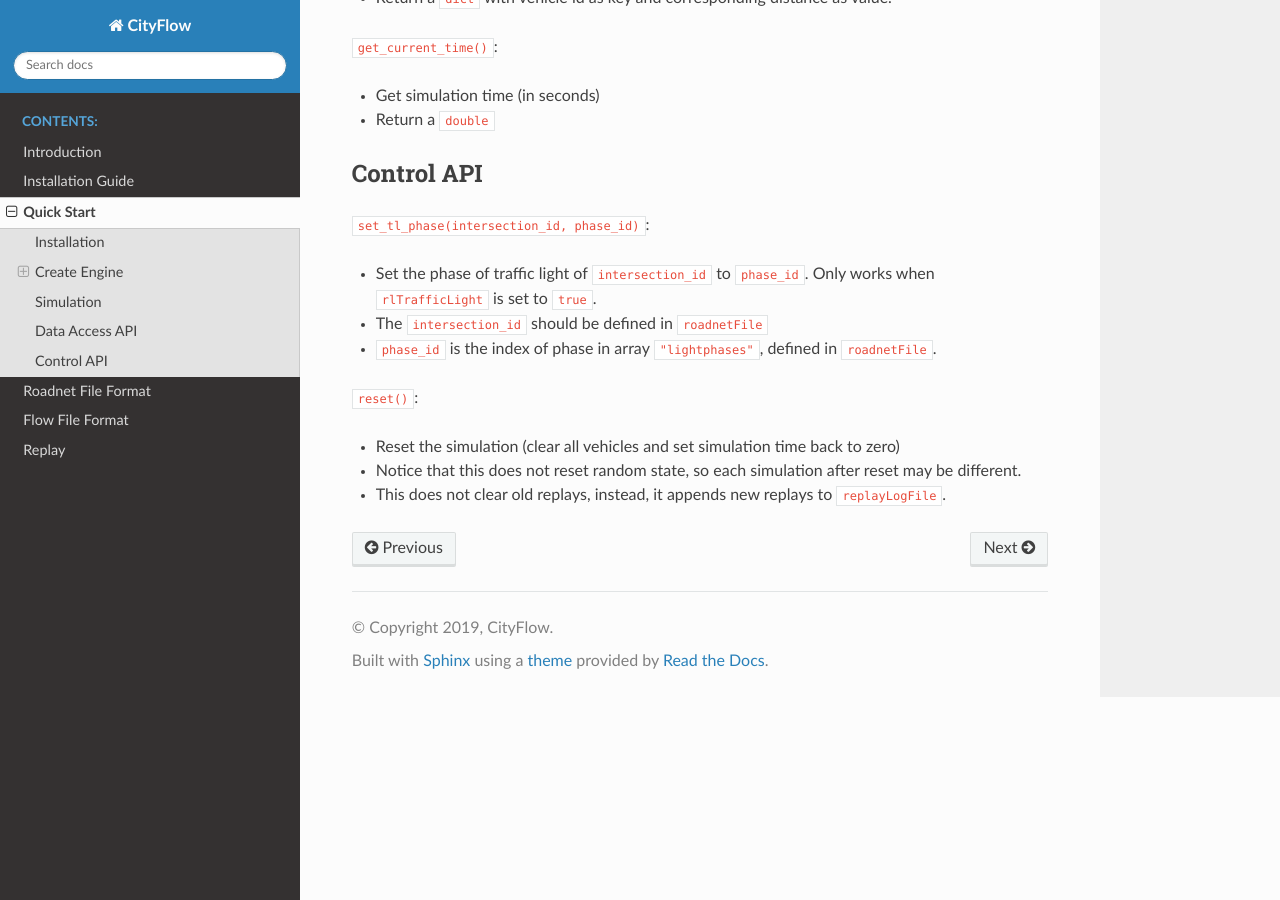
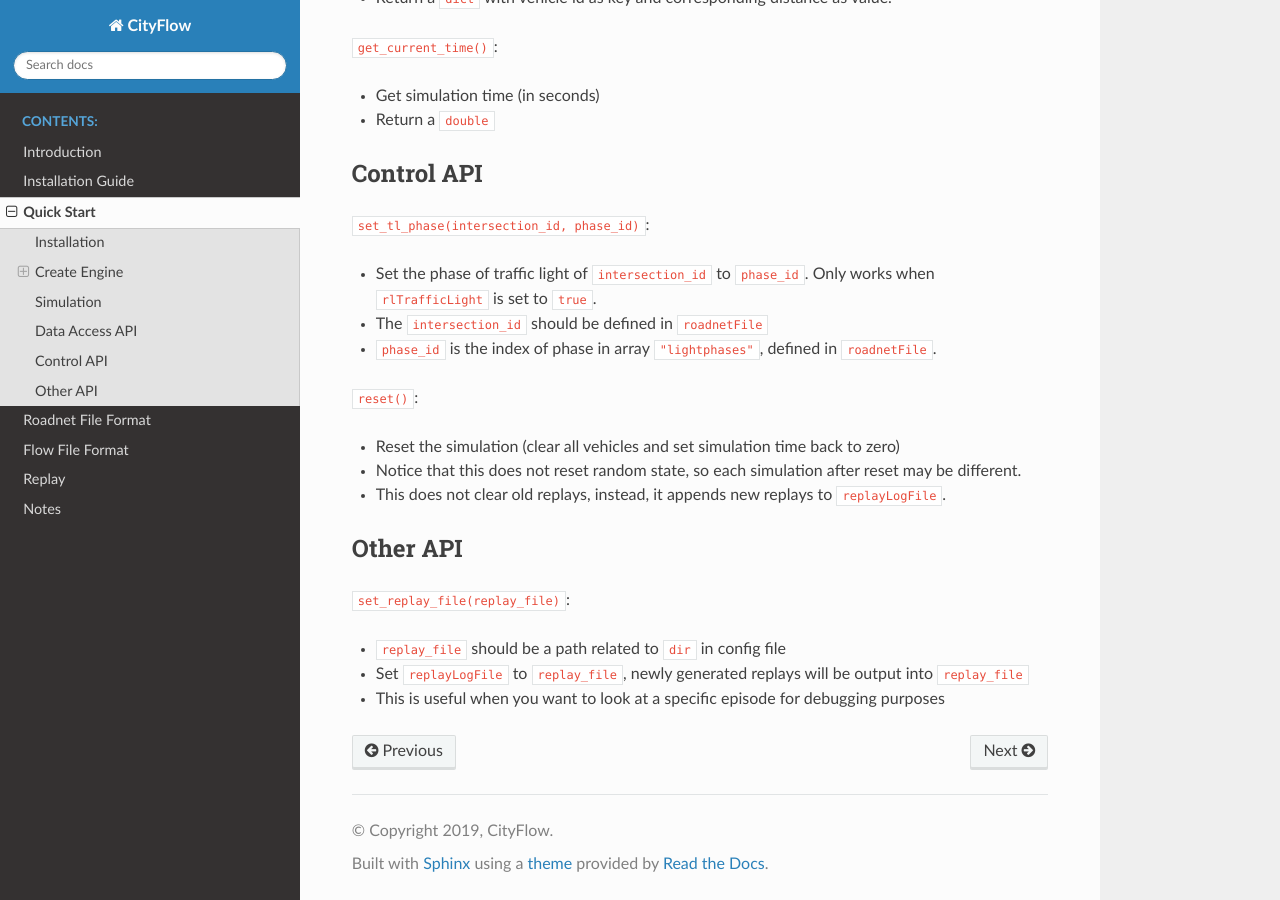
Before and after one commit to cityflow-project/CityFlow, a Sphinx documentation site: the page built from docs/source/start.rst, in a window 1280 px wide and 900 px high, scrolled down 2769 px. Built offline with Sphinx 7.4.7 and the Read the Docs theme 2.0.0, drawn with Linux system fonts in a browser that asks for light colours.

Commit message:
feat(engine): set_replay_file during runtime (#31)
* feat(engine): set_replay_file during runtime

* pep8 style

```diff
--- a/docs/source/start.rst
+++ b/docs/source/start.rst
@@ -135,3 +135,15 @@
 - Reset the simulation (clear all vehicles and set simulation time back to zero)
 - Notice that this does not reset random state, so each simulation after reset may be different.
 - This does not clear old replays, instead, it appends new replays to ``replayLogFile``.
+
+
+.. _set-replay-file:
+
+Other API
+---------
+
+``set_replay_file(replay_file)``:
+
+- ``replay_file`` should be a path related to ``dir`` in config file
+- Set ``replayLogFile`` to ``replay_file``, newly generated replays will be output into ``replay_file``
+- This is useful when you want to look at a specific episode for debugging purposes
```
Also changed, not shown: docs/source/replay.rst (+10 -3 lines), 4 other files.
